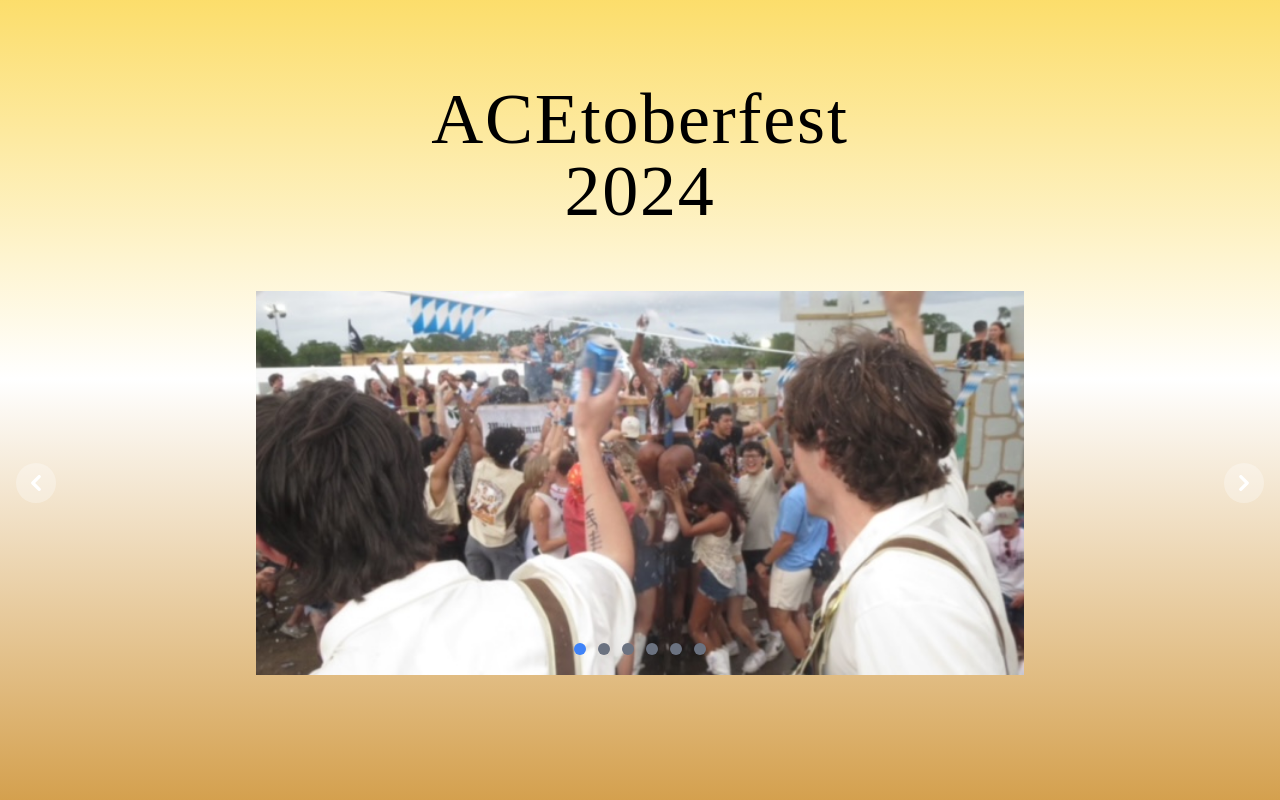
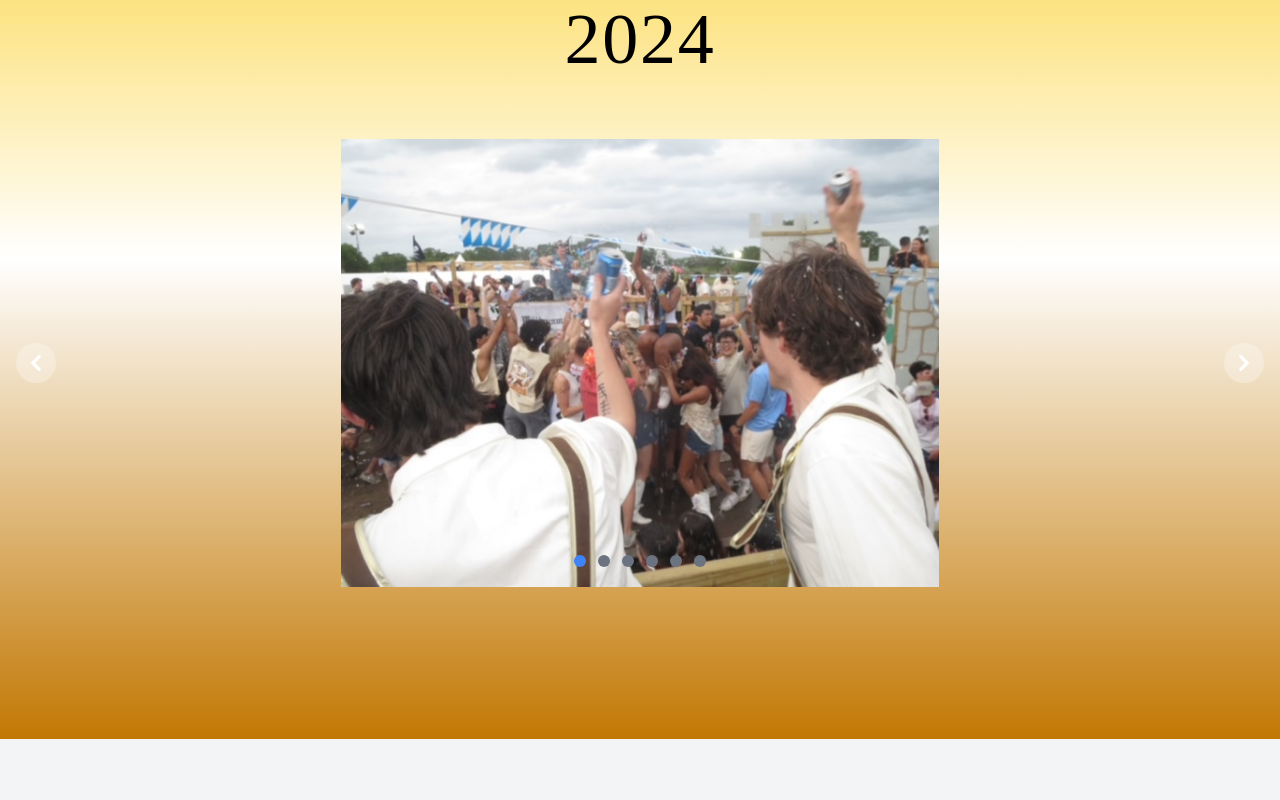
Before and after one commit to andrewlin27/ace-chilifest, a React (Create React App) app in the folder frontend/: page / in a window 1280 px wide. Shown: the part 3480-4280 px from the top of the page. Built offline with nearby package versions, Linux system fonts and the light colour scheme; the HTML template or start-up script is replaced by a standard one; a web font is replaced by a local one.

Commit message:
adjust acetoberfest heights

```diff
--- a/frontend/src/components/ACEtoberfest.js
+++ b/frontend/src/components/ACEtoberfest.js
@@ -25,14 +25,14 @@ function ACEtoberfest() {
     };
 
     return (
-        <div className="py-12 flex flex-col justify-center items-center h-screen sm:h-[150vh] bg-gradient-to-b from-yellow-300 via-white to-yellow-500">
+        <div className="flex flex-col justify-center items-center h-[90vh] sm:h-[120vh] bg-gradient-to-b from-yellow-300 via-white to-yellow-500">
             <h1 className="text-center text-5xl sm:text-7xl font-gothic text-brown-800 tracking-wide">
-                ACEtoberfest<br />2024
+                acetoberfest<br />2024
             </h1>
 
             <div className="relative w-full mt-16">
                 {/* Carousel wrapper */}
-                <div className="relative z-30 h-56 flex justify-center items-center overflow-hidden rounded-lg md:h-96">
+                <div className="relative z-30 h-72 sm:h-[28rem] flex justify-center items-center overflow-hidden rounded-lg">
                     {images.map((image, index) => (
                         <div
                             key={index}
@@ -42,7 +42,7 @@ function ACEtoberfest() {
                         >
                             <img
                                 src={image}
-                                className="w-full sm:w-3/5 h-auto rounded-lg"
+                                className="w-full h-full object-contain rounded-lg"
                                 alt={`carousel-${index}`}
                             />
                         </div>
--- a/frontend/src/components/Footer.js
+++ b/frontend/src/components/Footer.js
@@ -39,7 +39,7 @@ const Footer = () => {
         </p>
         <br/>
         <p className="text-sm">
-          Last updated <span className='underline'>January 1st, 2025</span>
+          Last updated <span className='underline'>January 3rd, 2025</span>
         </p>
       </div>
     </footer>
--- a/frontend/src/components/Home.js
+++ b/frontend/src/components/Home.js
@@ -87,7 +87,7 @@ const Home = () => {
           <Sponsors />
         </section>
 
-        <section id="ace-toberfest" className="section min-h-screen">
+        <section id="ace-toberfest" className="section">
           <ACEtoberfest />
         </section>
 
```
